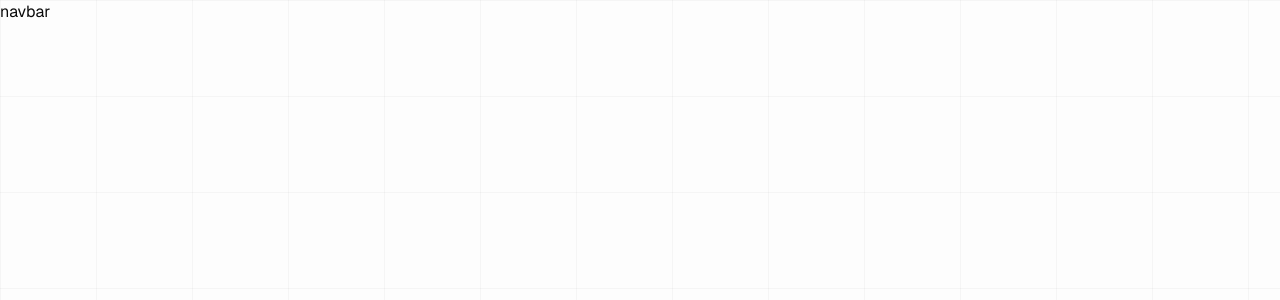
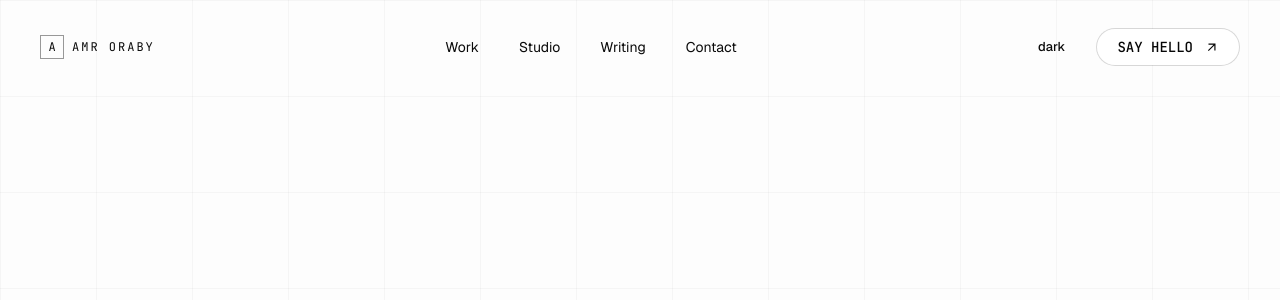
Before and after one commit to Amr-Oraby/portfolio, a Next.js app: page / in a window 1280 px wide. Shown: the top 300 px of the page. Built offline with nearby package versions, Linux system fonts and the light colour scheme.

Commit message:
Create Navbar

```diff
--- /dev/null
+++ b/components/Logo.tsx
@@ -0,0 +1,13 @@
+import { jetbrainsMono } from "@/public/fonts/JetBrains";
+function Logo() {
+  return (
+    <div className={` ${jetbrainsMono.className} flex gap-2 items-center`}>
+      <span className="  border border-[#01010166] w-6 h-6 text-xs flex items-center justify-center">
+        A
+      </span>
+      <span className="text-xs tracking-[2px]">AMR ORABY</span>
+    </div>
+  );
+}
+
+export default Logo;
--- /dev/null
+++ b/components/NavControls.tsx
@@ -0,0 +1,25 @@
+"use client";
+
+import { Button } from "@/components/ui/button";
+import { jetbrainsMono } from "@/public/fonts/JetBrains";
+import { MdArrowOutward } from "react-icons/md";
+
+function NavControls() {
+  return (
+    <div className="flex gap-5 items-center">
+      <Button variant="ghost" size="sm">
+        dark
+      </Button>
+      <Button
+        className={`${jetbrainsMono.className} text-[#060606] border-[#01010126] text-sm py-4.5 px-5 sm:flex gap-3 items-center justify-center hidden  rounded-full hover:bg-black hover:text-white transition-all duration-300 cursor-pointer`}
+        variant="outline"
+        size="sm"
+      >
+        SAY HELLO
+        <MdArrowOutward />
+      </Button>
+    </div>
+  );
+}
+
+export default NavControls;
--- a/components/Navbar.tsx
+++ b/components/Navbar.tsx
@@ -1,5 +1,16 @@
+import Logo from "./Logo";
+import NavControls from "./NavControls";
+import Sections from "./Sections";
+
 function Navbar() {
-  return <nav>navbar</nav>;
+  // color 242424
+  return (
+    <nav className="flex justify-between items-center  px-5 py-7 sm:px-10">
+      <Logo />
+      <Sections />
+      <NavControls />
+    </nav>
+  );
 }
 
 export default Navbar;
--- /dev/null
+++ b/components/Sections.tsx
@@ -0,0 +1,39 @@
+const navItems = [
+  { label: "Work", href: "#work" },
+  { label: "Studio", href: "#studio" },
+  { label: "Writing", href: "#writing" },
+  { label: "Contact", href: "#contact" },
+];
+
+function Sections() {
+  return (
+    <ul className="hidden gap-10 sm:flex">
+      {navItems.map((item) => (
+        <li key={item.label}>
+          <a
+            href={item.href}
+            className="
+              relative
+              text-sm
+              after:absolute
+              after:left-0
+              after:-bottom-1
+              after:h-[1.5px]
+              after:w-full
+              after:origin-left
+              after:scale-x-0
+              after:bg-current
+              after:transition-transform
+              after:duration-400
+              hover:after:scale-x-100
+            "
+          >
+            {item.label}
+          </a>
+        </li>
+      ))}
+    </ul>
+  );
+}
+
+export default Sections;
--- a/components/ui/button.tsx
+++ b/components/ui/button.tsx
@@ -4,7 +4,7 @@ import { cva, type VariantProps } from "class-variance-authority";
 import { cn } from "@/lib/utils";
 
 const buttonVariants = cva(
-  "cursor-pointer group/button inline-flex shrink-0 items-center justify-center rounded-lg border border-transparent bg-clip-padding text-sm font-medium whitespace-nowrap transition-all outline-none select-none focus-visible:border-ring focus-visible:ring-3 focus-visible:ring-ring/50 active:not-aria-[haspopup]:translate-y-px disabled:pointer-events-none disabled:opacity-50 aria-invalid:border-destructive aria-invalid:ring-3 aria-invalid:ring-destructive/20 dark:aria-invalid:border-destructive/50 dark:aria-invalid:ring-destructive/40 [&_svg]:pointer-events-none [&_svg]:shrink-0 [&_svg:not([class*='size-'])]:size-4",
+  "group/button inline-flex shrink-0 items-center justify-center rounded-lg border border-transparent bg-clip-padding text-sm font-medium whitespace-nowrap transition-all outline-none select-none focus-visible:border-ring focus-visible:ring-3 focus-visible:ring-ring/50 active:not-aria-[haspopup]:translate-y-px disabled:pointer-events-none disabled:opacity-50 aria-invalid:border-destructive aria-invalid:ring-3 aria-invalid:ring-destructive/20 dark:aria-invalid:border-destructive/50 dark:aria-invalid:ring-destructive/40 [&_svg]:pointer-events-none [&_svg]:shrink-0 [&_svg:not([class*='size-'])]:size-4",
   {
     variants: {
       variant: {
--- /dev/null
+++ b/public/fonts/JetBrains.ts
@@ -0,0 +1,6 @@
+// app/fonts.ts
+import { JetBrains_Mono } from "next/font/google";
+
+export const jetbrainsMono = JetBrains_Mono({
+  subsets: ["latin"],
+});
```
